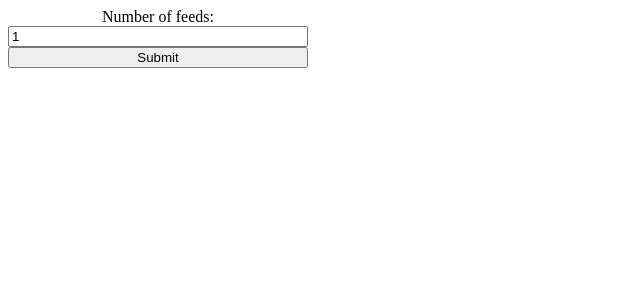
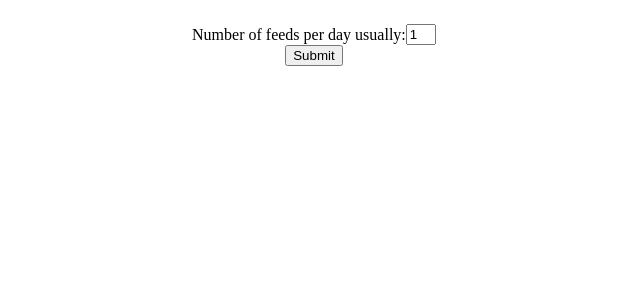
Before and after one commit to andrejak/sourdough-times, a React (Vite) app: page / in a window 1280 px wide. Shown: the top 300 px of the page, without its empty margins (0-640 px from the left). Built offline with nearby package versions, Linux system fonts and the light colour scheme.

Commit message:
Add styled components and restructure

```diff
--- a/package.json
+++ b/package.json
@@ -26,6 +26,7 @@
     "@types/parcel-bundler": "^1.12.1",
     "@types/react": "^16.9.35",
     "@types/react-dom": "^16.9.8",
+    "@types/styled-components": "^5.1.0",
     "@typescript-eslint/eslint-plugin": "^3.1.0",
     "@typescript-eslint/parser": "^3.1.0",
     "eslint": "^7.1.0",
@@ -42,7 +43,8 @@
     "aws-lambda": "^1.0.6",
     "moment": "^2.26.0",
     "react": "^16.13.1",
-    "react-dom": "^16.13.1"
+    "react-dom": "^16.13.1",
+    "styled-components": "^5.1.1"
   },
   "babel": {
     "presets": [
--- /dev/null
+++ b/src/App.tsx
@@ -0,0 +1,24 @@
+import React from "react";
+import { Step } from "./types";
+import styled from "styled-components";
+import Steps from "./components/Steps";
+import ConfigForm from "./components/ConfigForm";
+
+const Container = styled.div`
+  display: flex;
+  align-items: center;
+  flex-wrap: wrap;
+  justify-content: space-around;
+  width: 100vw;
+`;
+
+const Page: React.FC = () => {
+  const [result, setResult] = React.useState([] as Step[]);
+  return (
+    <Container>
+      <ConfigForm setResult={(steps: Step[]) => setResult(steps)}></ConfigForm>
+      <Steps steps={result} />
+    </Container>
+  );
+};
+export default Page;
--- /dev/null
+++ b/src/components/ConfigForm.tsx
@@ -0,0 +1,47 @@
+import React from "react";
+import { Step, initState } from "../types";
+import NumberField from "./NumberField";
+import styled from "styled-components";
+
+const Form = styled.form`
+  display: flex;
+  flex-direction: column;
+  align-items: center;
+  padding: 1rem;
+`;
+
+const ConfigForm = ({
+  setResult,
+}: {
+  setResult: (steps: Step[]) => void;
+}): JSX.Element => {
+  const [input, setInput] = React.useState(initState);
+
+  return (
+    <Form
+      onSubmit={async (e) => {
+        e.preventDefault();
+        const response = await fetch("/.netlify/functions/calculate", {
+          body: JSON.stringify(input),
+          method: "POST",
+        });
+        if (response.ok) {
+          const data: Step[] = await response.json();
+          setResult(data);
+        } else {
+          console.log("Error", await response.json());
+        }
+      }}
+    >
+      <NumberField
+        label={"Number of feeds per day usually:"}
+        value={input.numFeedsPerDay}
+        setValue={(newValue: number) => {
+          setInput({ ...input, numFeedsPerDay: newValue });
+        }}
+      />
+      <input type="submit" value="Submit" />
+    </Form>
+  );
+};
+export default ConfigForm;
--- a/src/components/Form.tsx
+++ /dev/null
@@ -1,49 +0,0 @@
-import React from "react";
-import { initState, Step } from "../types";
-import moment from "moment";
-
-const Form: React.FC = () => {
-  const [input, setInput] = React.useState(initState);
-  const [result, setResult] = React.useState([] as Step[]);
-  return (
-    <div style={{ maxWidth: "300px" }}>
-      <form
-        style={{ display: "flex", flexDirection: "column" }}
-        onSubmit={async (e) => {
-          e.preventDefault();
-          const response = await fetch("/.netlify/functions/calculate", {
-            body: JSON.stringify(input),
-            method: "POST",
-          });
-          if (response.ok) {
-            const data: Step[] = await response.json();
-            setResult(data);
-          } else {
-            console.log("Error", await response.json());
-          }
-        }}
-      >
-        <label>Number of feeds:</label>
-        <input
-          type="text"
-          value={input.numFeedsPerDay}
-          onChange={(e) => {
-            const parsed = parseInt(e.target.value);
-            if (parsed) {
-              setInput({ ...input, numFeedsPerDay: parsed });
-            }
-          }}
-        ></input>
-        <input type="submit" value="Submit" />
-      </form>
-      <div>
-        {result.map((step, index) => (
-          <div key={index}>
-            {moment(step.when).format("dddd hh:mm")}: {step.instruction}
-          </div>
-        ))}
-      </div>
-    </div>
-  );
-};
-export default Form;
--- /dev/null
+++ b/src/components/NumberField.tsx
@@ -0,0 +1,37 @@
+import React from "react";
+import styled from "styled-components";
+
+const Container = styled.div`
+  display: flex;
+  align-items: center;
+`;
+
+const Input = styled.input`
+  width: 30px;
+`;
+
+const NumberField = ({
+  label,
+  value,
+  setValue,
+}: {
+  label: string;
+  value: number;
+  setValue: (newValue: number) => void;
+}): JSX.Element => (
+  <Container>
+    <label>{label}</label>
+    <Input
+      type="text"
+      value={value}
+      onChange={(e) => {
+        const parsed = parseInt(e.target.value);
+        if (parsed) {
+          setValue(parsed);
+        }
+      }}
+    ></Input>
+  </Container>
+);
+
+export default NumberField;
--- /dev/null
+++ b/src/components/Steps.tsx
@@ -0,0 +1,24 @@
+import { Step } from "../types";
+import React from "react";
+import moment from "moment";
+import styled from "styled-components";
+
+const Container = styled.div`
+  display: flex;
+  flex-direction: column;
+  align-items: center;
+  padding: 1rem;
+  min-width: 300px;
+`;
+
+const Steps = ({ steps }: { steps: Step[] }): JSX.Element => (
+  <Container>
+    {steps.map((step, index) => (
+      <div key={index}>
+        {moment(step.when).format("dddd hh:mm")}: {step.instruction}
+      </div>
+    ))}
+  </Container>
+);
+
+export default Steps;
--- a/src/index.tsx
+++ b/src/index.tsx
@@ -1,12 +1,6 @@
 import React from "react";
 import ReactDOM from "react-dom";
-import Form from "./components/Form";
-
-const App = () => (
-  <div style={{ textAlign: "center" }}>
-    <Form />
-  </div>
-);
+import App from "./App";
 
 ReactDOM.render(<App />, document.getElementById("root"));
 
```
Also changed, not shown: 1 other file (tests, documents, lock files or other folders).
